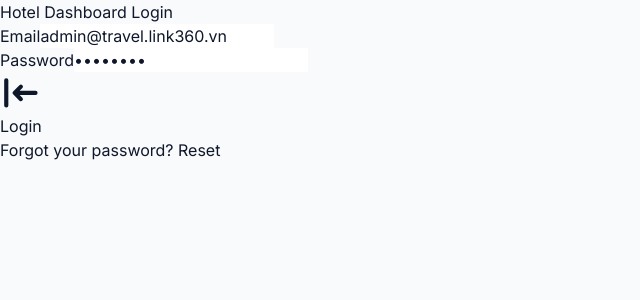
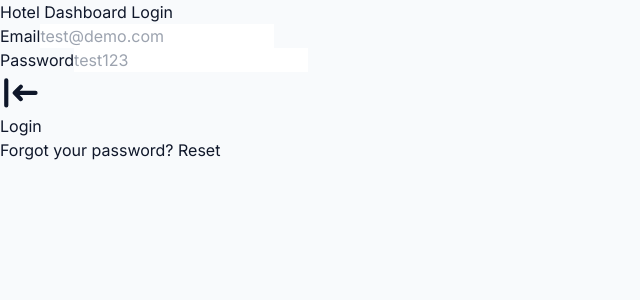
Before and after one commit to Andy241003/db_cafe, a React (Vite) app in the folder backend-htlink/frontend/: page /login in a window 1280 px wide. Shown: the top 300 px of the page, without its empty margins (0-640 px from the left). Built offline with nearby package versions, Linux system fonts and the light colour scheme; no server answers.

Commit message:
Fix: Remove default email and password from login form

```diff
--- a/backend-htlink/frontend/src/pages/Login.tsx
+++ b/backend-htlink/frontend/src/pages/Login.tsx
@@ -13,10 +13,10 @@ interface LoginFormData {
 const Login: React.FC = () => {
   const navigate = useNavigate();
 
-  // State management for form data - auto set tenant domain
+  // State management for form data
   const [formData, setFormData] = useState<LoginFormData>({
-    email: 'admin@travel.link360.vn',
-    password: 'admin123'
+    email: '',
+    password: ''
   });
 
   const [isLoading, setIsLoading] = useState(false);
```
